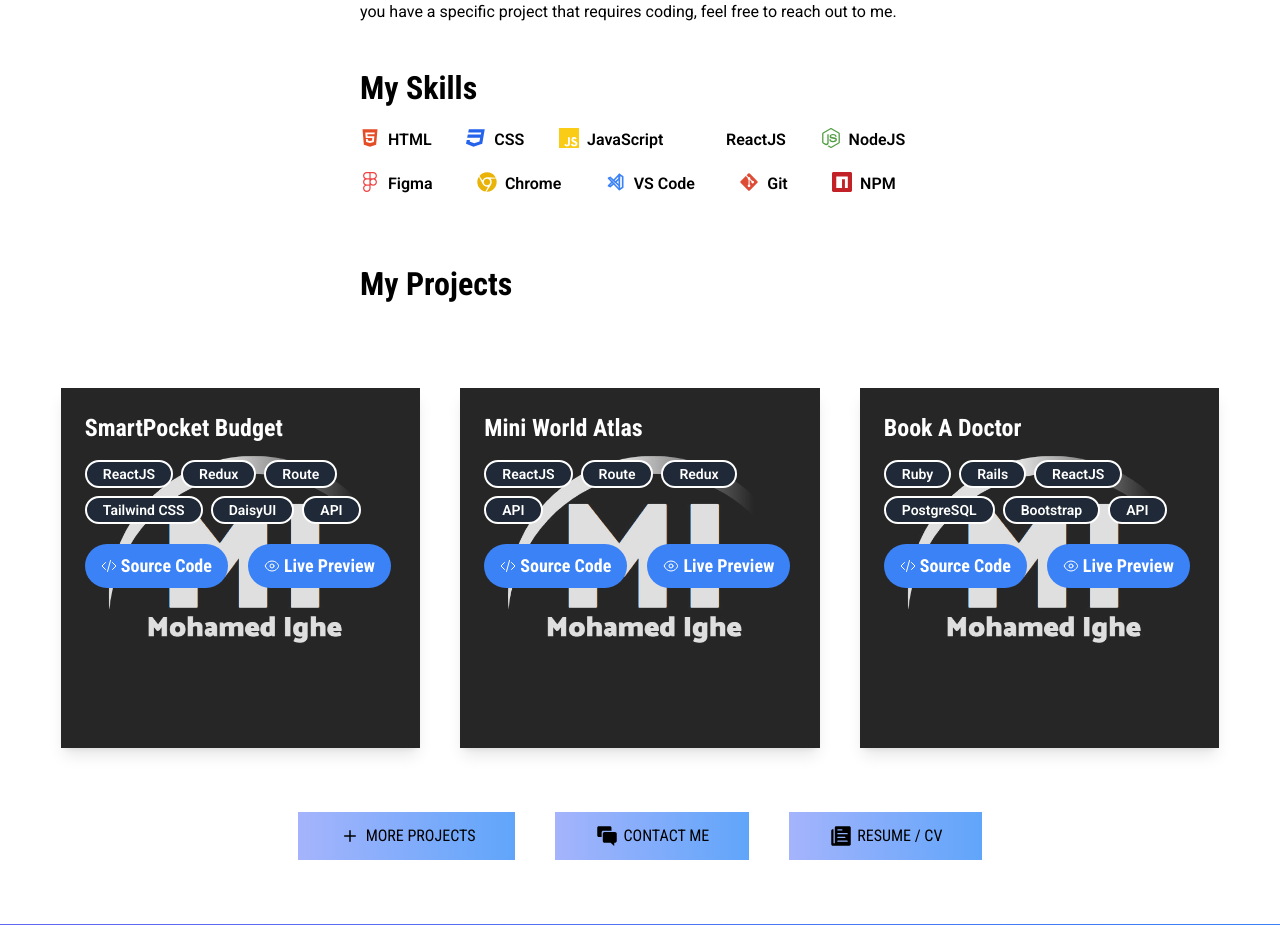
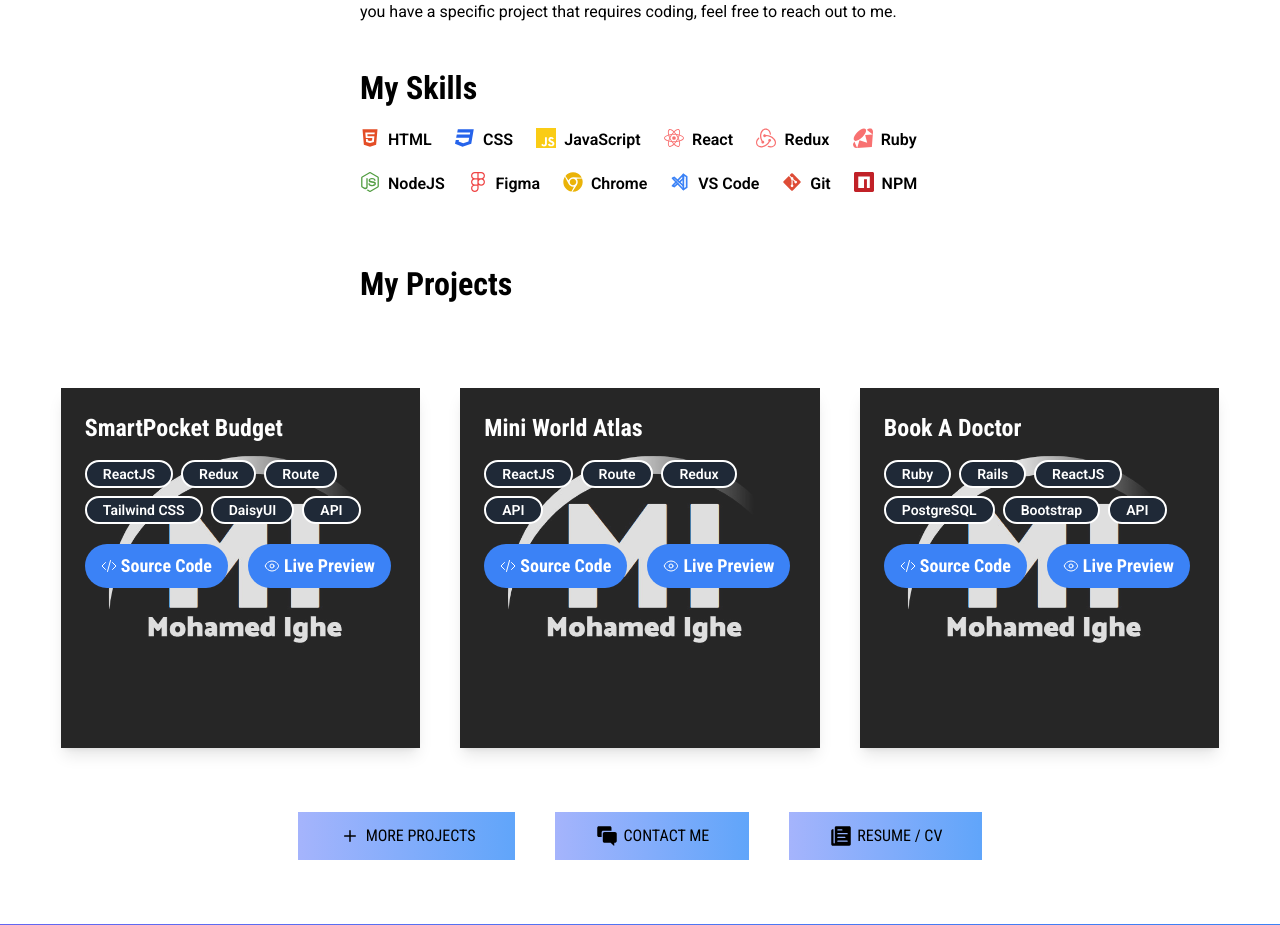
Before and after one commit to katarighe/my-portfolio-website, a React (Vite) app: page / in a window 1280 px wide. Shown: the part 1400-2325 px from the top of the page. Built offline with nearby package versions, Linux system fonts and the light colour scheme.

Commit message:
Update the skills

```diff
--- a/src/pages/Home.jsx
+++ b/src/pages/Home.jsx
@@ -8,6 +8,9 @@ import {
   SiNodedotjs,
   SiFigma,
   SiNpm,
+  SiReact,
+  SiRedux,
+  SiRuby,
 } from "react-icons/si";
 import { IoIosChatboxes } from "react-icons/io";
 import { IoIosAdd } from "react-icons/io";
@@ -27,7 +30,9 @@ function Home() {
     { name: "HTML", icon: <FaHtml5 />, color: "text-[#E44D26]" },
     { name: "CSS", icon: <FaCss3 />, color: "text-blue-600" },
     { name: "JavaScript", icon: <SiJavascript />, color: "text-yellow-400" },
-    { name: "ReactJS", icon: <FaReact />, color: "text-{#00D8FF}" },
+    { name: "React", icon: <SiReact />, color: "text-red-400" },
+    { name: "Redux", icon: <SiRedux />, color: "text-red-400" },
+    { name: "Ruby", icon: <SiRuby />, color: "text-red-400" },
     { name: "NodeJS", icon: <SiNodedotjs />, color: "text-[#539E43]" },
     { name: "Figma ", icon: <SiFigma />, color: "text-red-500" },
     { name: "Chrome", icon: <FaChrome />, color: "text-yellow-500" },
```
